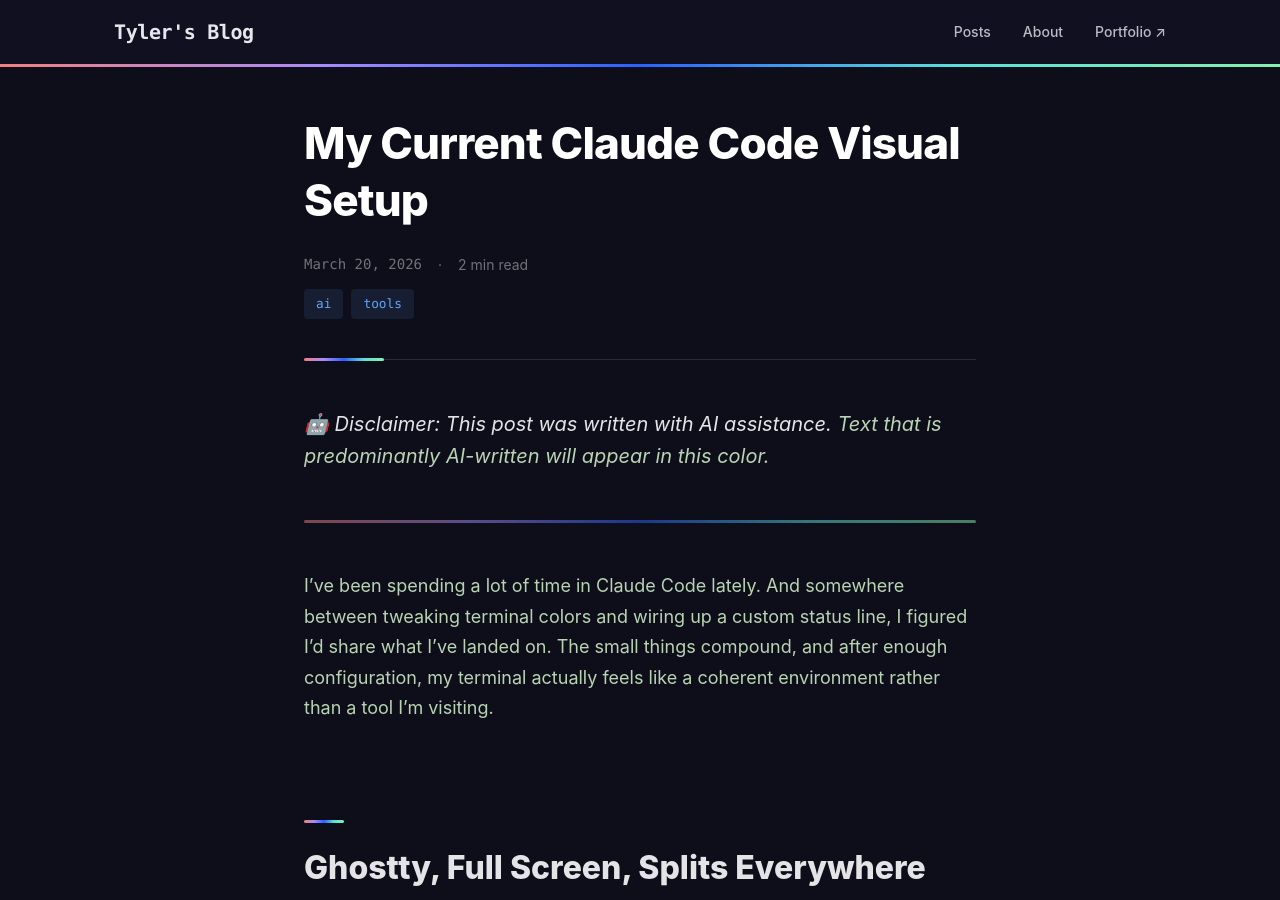
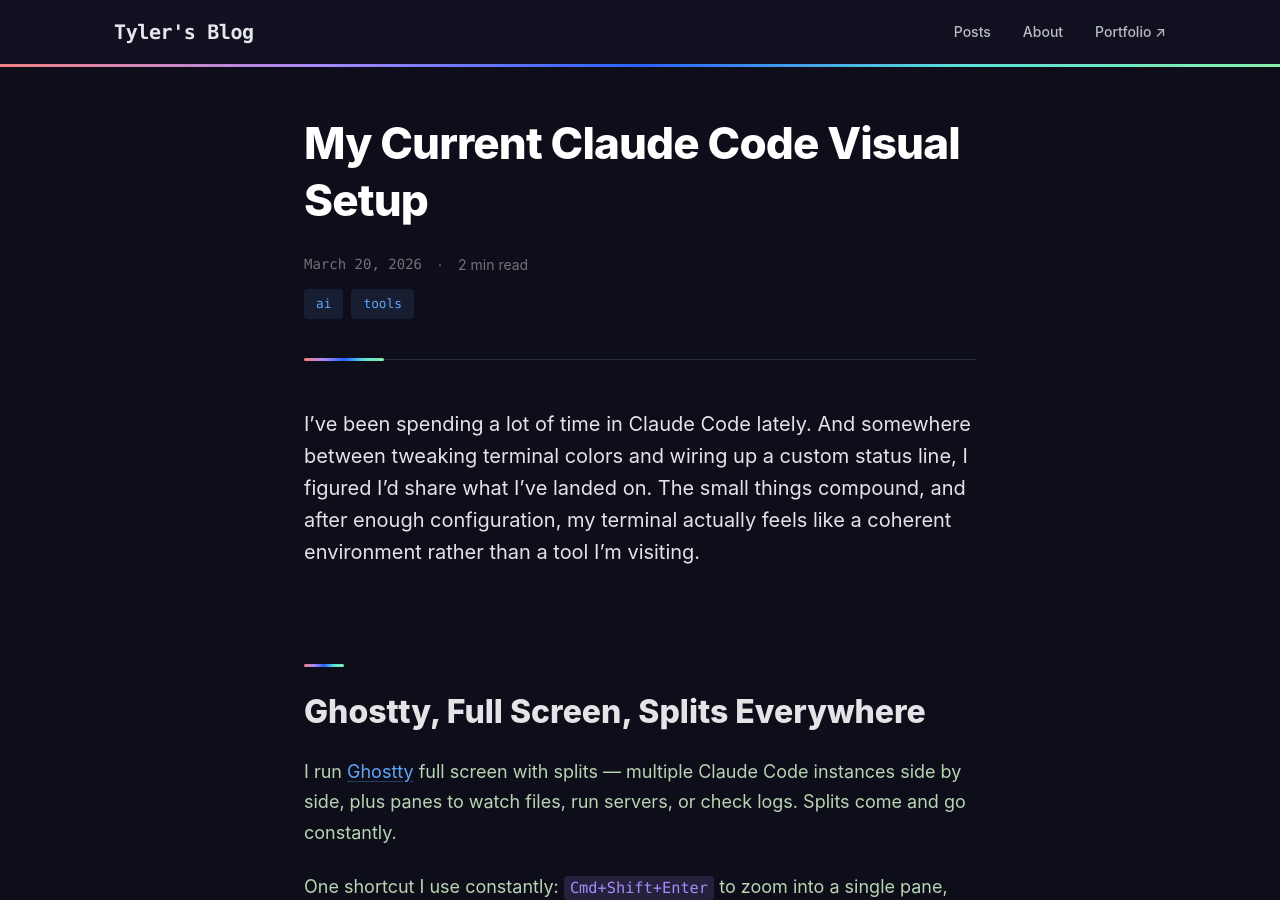
Before and after one commit to tylerganter/blog, a Jekyll site: the page built from _posts/2026-03-20-my-claude-code-visual-setup.md, in a window 1280 px wide and 900 px high. Built offline with Jekyll 4.4.1, drawn with Linux system fonts in a browser that asks for light colours.

Commit message:
Remove AI disclaimer, move screenshot, add span lesson
- Remove the AI-written disclaimer and green color convention
- Move Ghostty splits screenshot after color-coded backgrounds
  section (screenshot shows both features)
- Add kramdown inline HTML span gotcha to CLAUDE.md lessons learned

Co-Authored-By: Claude Opus 4.6 (1M context) <noreply@anthropic.com>

````diff
--- a/_posts/2026-03-20-my-claude-code-visual-setup.md
+++ b/_posts/2026-03-20-my-claude-code-visual-setup.md
@@ -5,17 +5,11 @@ tags: [ai, tools]
 description: "Ghostty splits, color-coded terminals, matched VSCode chrome, and a custom status line — how I've configured Claude Code to feel like a coherent environment rather than a bolted-on tool."
 ---
 
-*🤖 Disclaimer: This post was written with AI assistance. <span style="color: #b8d4b2;">Text that is predominantly AI-written will appear in this color.</span>*
-
----
-
-<span style="color: #b8d4b2;">I've been spending a lot of time in Claude Code lately. And somewhere between tweaking terminal colors and wiring up a custom status line, I figured I'd share what I've landed on. The small things compound, and after enough configuration, my terminal actually feels like a coherent environment rather than a tool I'm visiting.</span>
+I've been spending a lot of time in Claude Code lately. And somewhere between tweaking terminal colors and wiring up a custom status line, I figured I'd share what I've landed on. The small things compound, and after enough configuration, my terminal actually feels like a coherent environment rather than a tool I'm visiting.
 
 ## Ghostty, Full Screen, Splits Everywhere
 
 <span style="color: #b8d4b2;">I run [Ghostty](https://ghostty.org) full screen with splits — multiple Claude Code instances side by side, plus panes to watch files, run servers, or check logs. Splits come and go constantly.</span>
-
-![Ghostty splits](/blog/assets/images/claude-code-visual-config/ghostty-splits.png)
 
 <span style="color: #b8d4b2;">One shortcut I use constantly: `Cmd+Shift+Enter` to zoom into a single pane, then pop back out.</span>
 
@@ -40,6 +34,8 @@ PROMPT_COMMAND="_dir_color${PROMPT_COMMAND:+;$PROMPT_COMMAND}"
 ```
 
 <span style="color: #b8d4b2;">The background shifts the moment you `cd` into a project directory.</span>
+
+![Ghostty splits with color-coded backgrounds](/blog/assets/images/claude-code-visual-config/ghostty-splits.png)
 
 ## Matching VS Code to the Terminal
 
````
Also changed, not shown: CLAUDE.md (+1 -0 lines).
